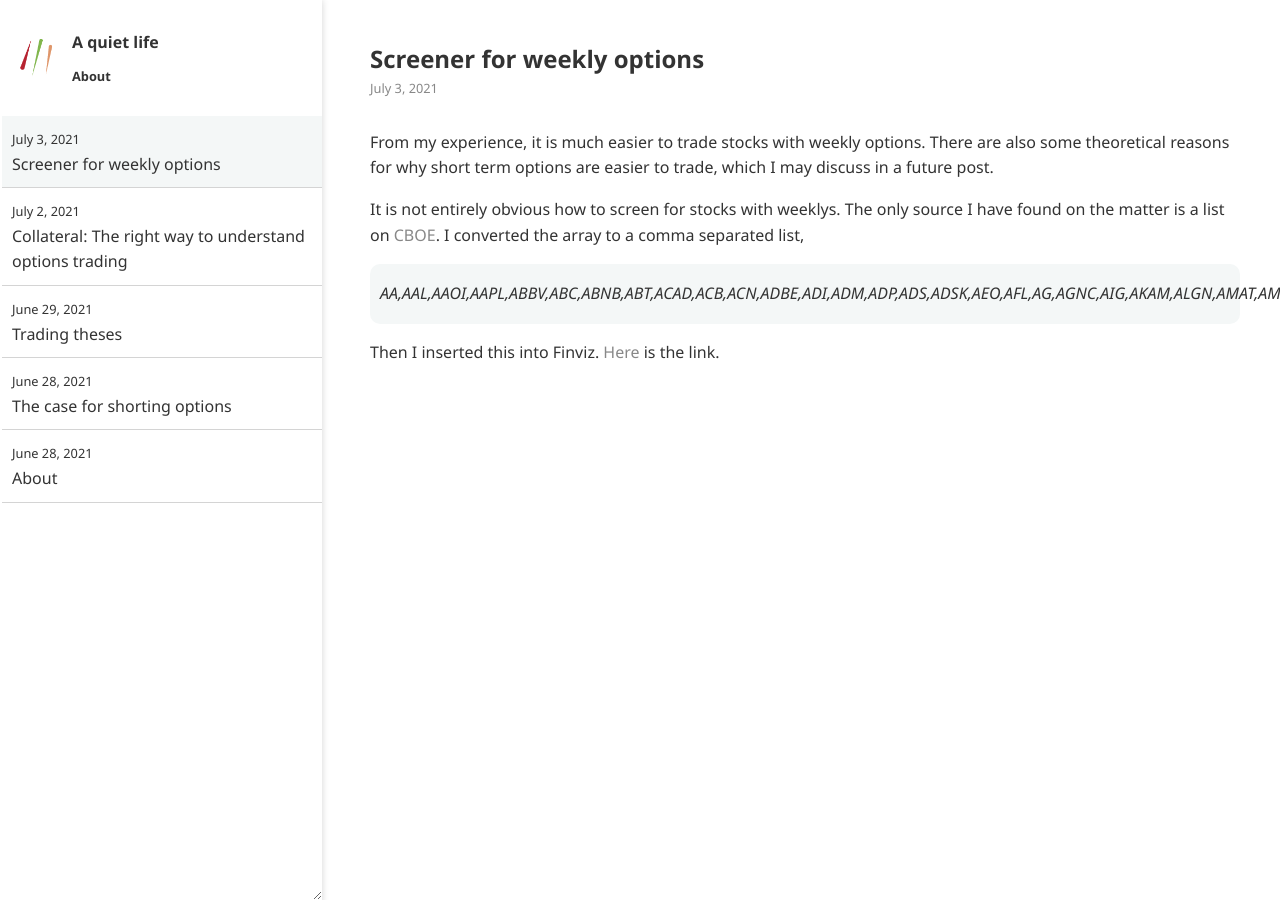
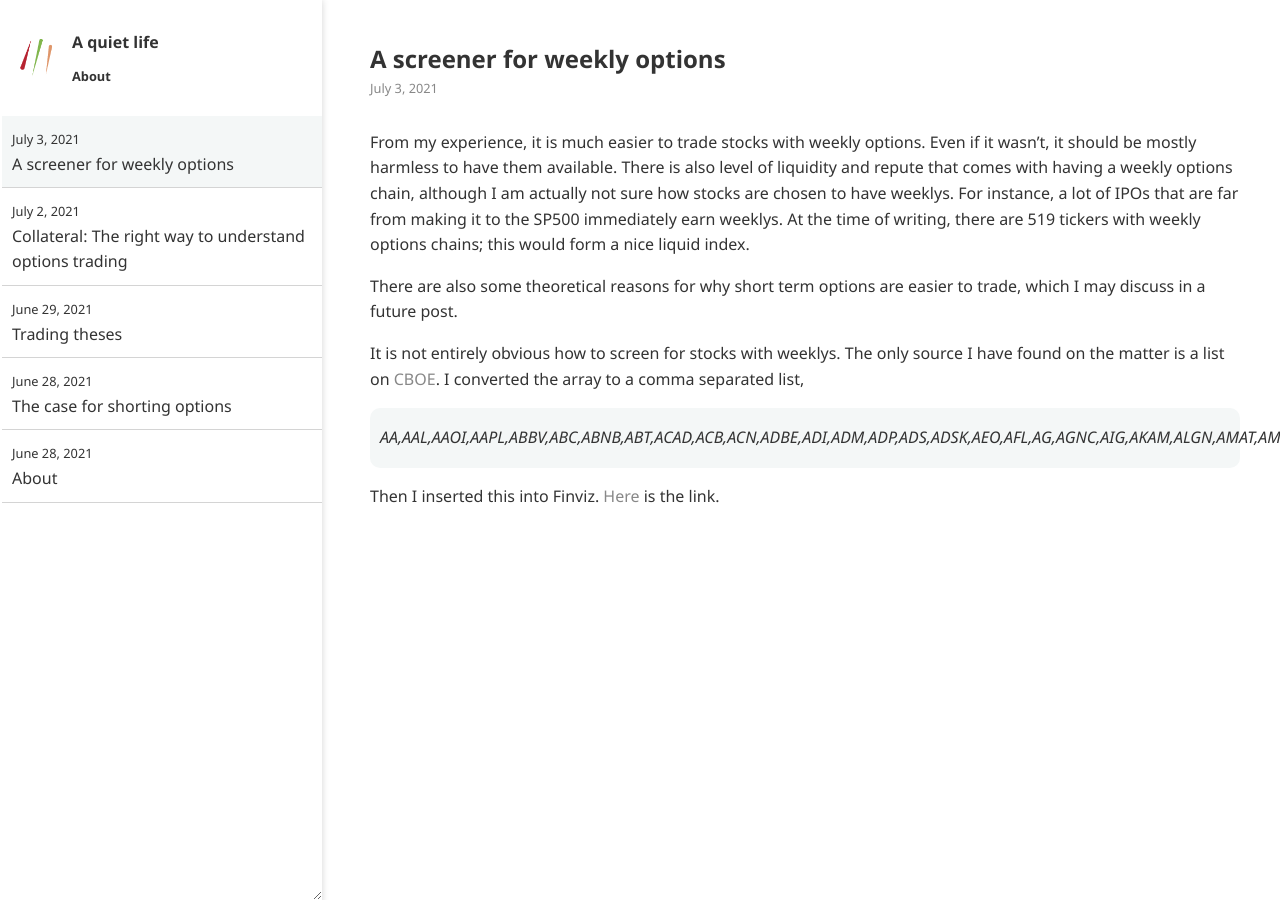
Before and after one commit to ansyblenetwork/aquietlife, a Jekyll site: the page built from _posts/2021-07-03-weekly-options-screen.md, in a window 1280 px wide. Built offline with Jekyll 4.4.1, drawn with Linux system fonts in a browser that asks for light colours.

Commit message:
Update 2021-07-03-weekly-options-screen.md

```diff
--- a/_posts/2021-07-03-weekly-options-screen.md
+++ b/_posts/2021-07-03-weekly-options-screen.md
@@ -1,8 +1,11 @@
 ---
-title: "Screener for weekly options"
+title: "A screener for weekly options"
 ---
 
-From my experience, it is much easier to trade stocks with weekly options. There are also some theoretical reasons for why short term options are easier to trade, which I may discuss in a future post.
+From my experience, it is much easier to trade stocks with weekly options. Even if it wasn't, it should be mostly harmless to have them available. There is also level of liquidity and repute that comes with having a weekly options chain, although I am actually not sure how stocks are chosen to have weeklys. For instance, a lot of IPOs that are far from making it to the SP500 immediately earn weeklys. At the time of writing, there are 519 tickers with weekly options chains; this would form a nice liquid index.
+
+There are also some theoretical reasons for why short term options are easier to trade, which I may discuss in a future post.
+
 
 It is not entirely obvious how to screen for stocks with weeklys. The only source I have found on the matter is a list on [CBOE](https://www.cboe.com/available_weeklys/). I converted the array to a comma separated list,
 
```
